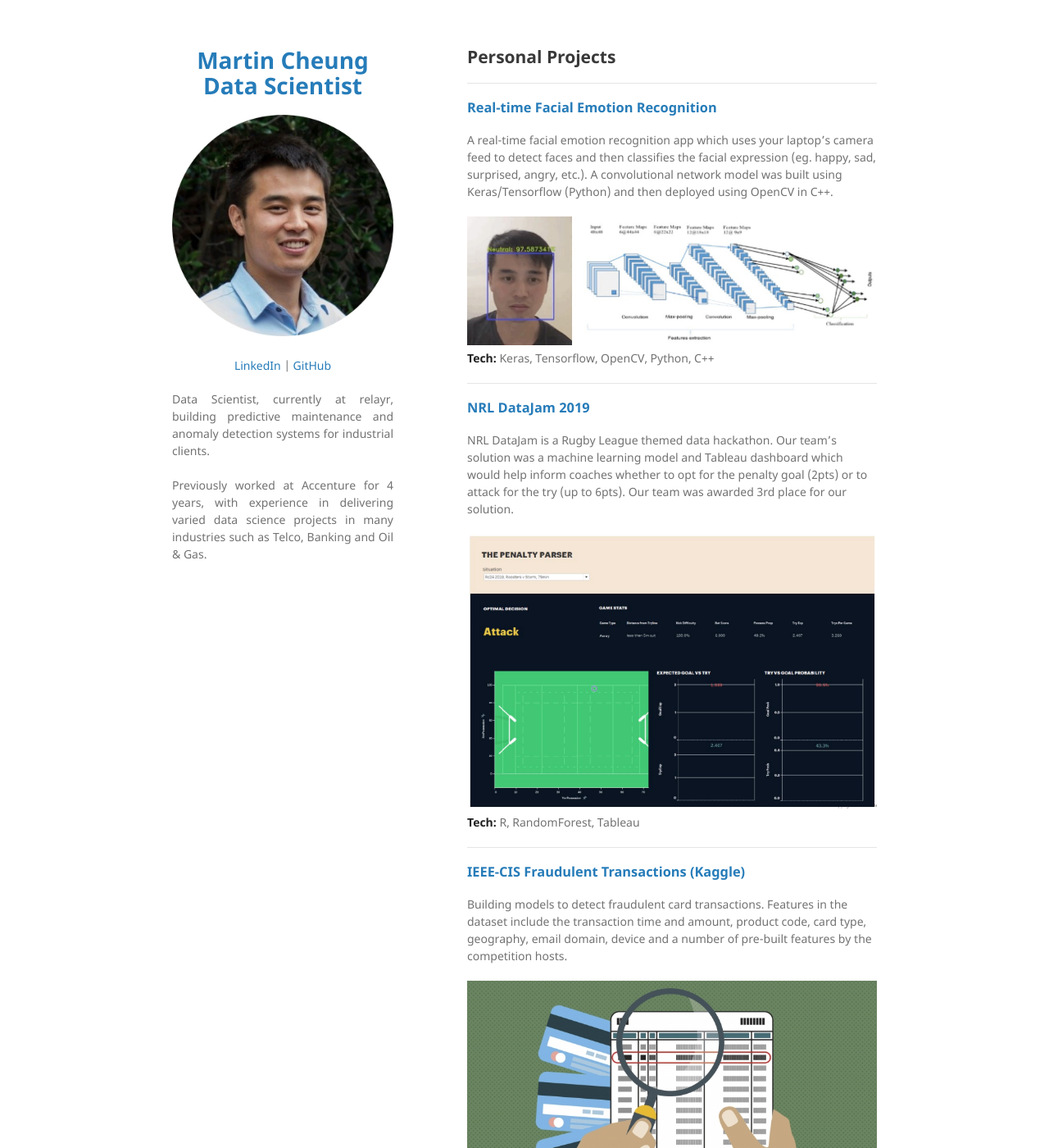
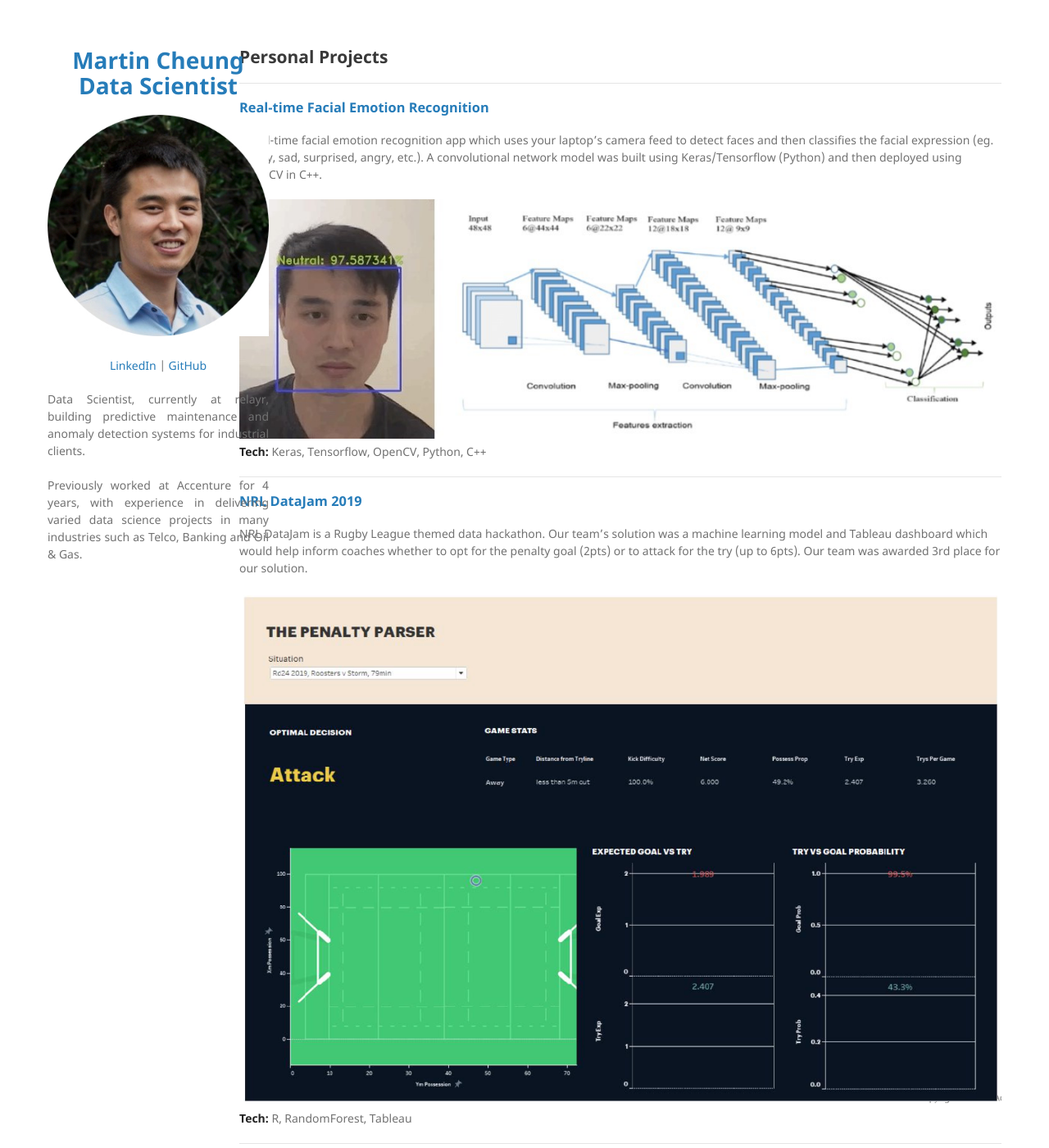
Before and after one commit to martycheung/martycheung.github.io, a Jekyll site: the page built from index.md, in a window 1280 px wide and 1400 px high. Shown: the whole window at 82% size. Built offline with Jekyll 4.4.1, drawn with Linux system fonts in a browser that asks for light colours; our own code applies the rules of GitHub Pages for plain Markdown files.

Commit message:
Change width of page

```diff
--- a/_sass/jekyll-theme-minimal.scss
+++ b/_sass/jekyll-theme-minimal.scss
@@ -56,7 +56,7 @@ a:hover small {
 }
 
 .wrapper {
-  width:860px;
+  max-width:1200px;
   margin:0 auto;
 }
 
@@ -172,7 +172,7 @@ strong {
 }
 
 section {
-  width:500px;
+  max-width:930px;
   float:right;
   padding-bottom:50px;
 }
```
